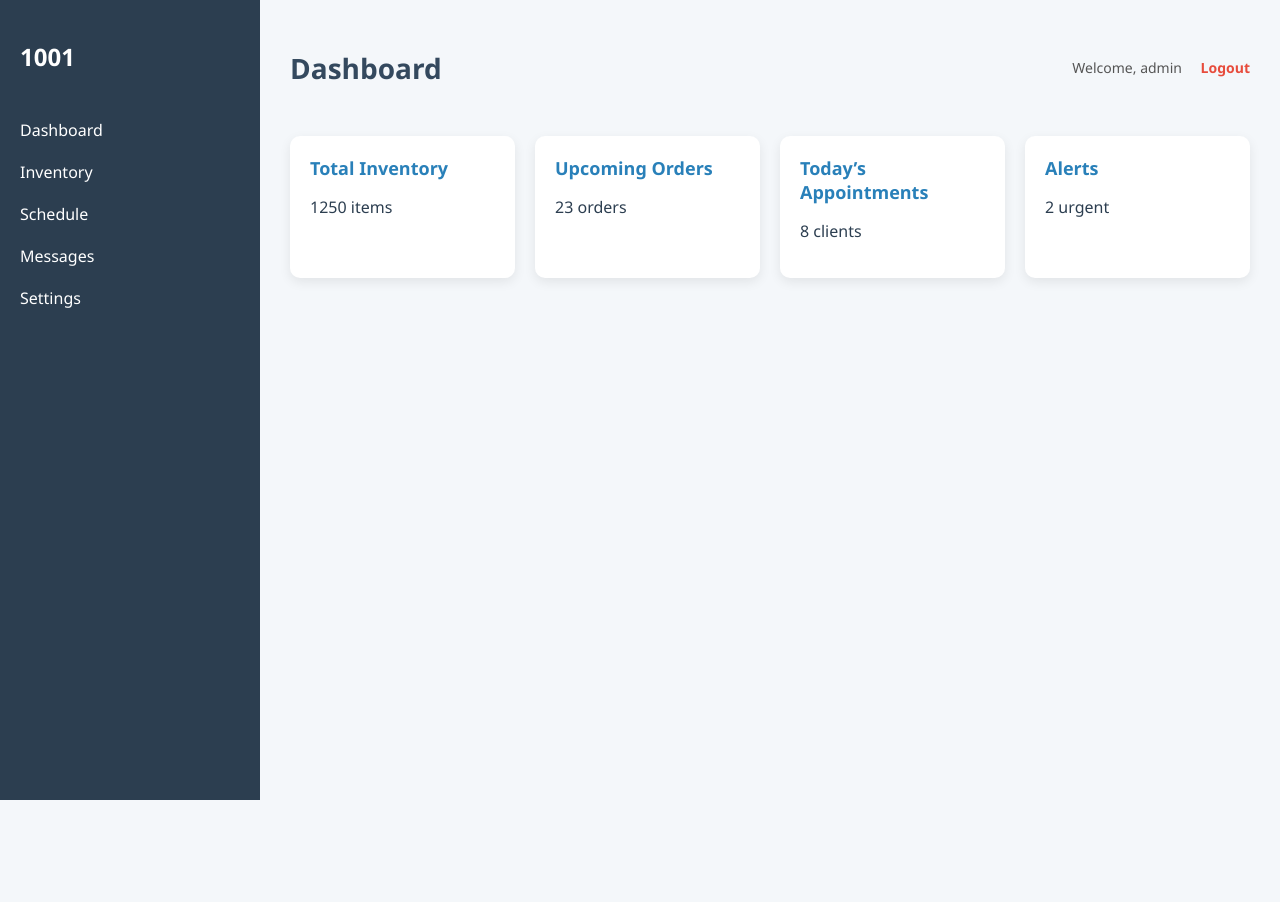
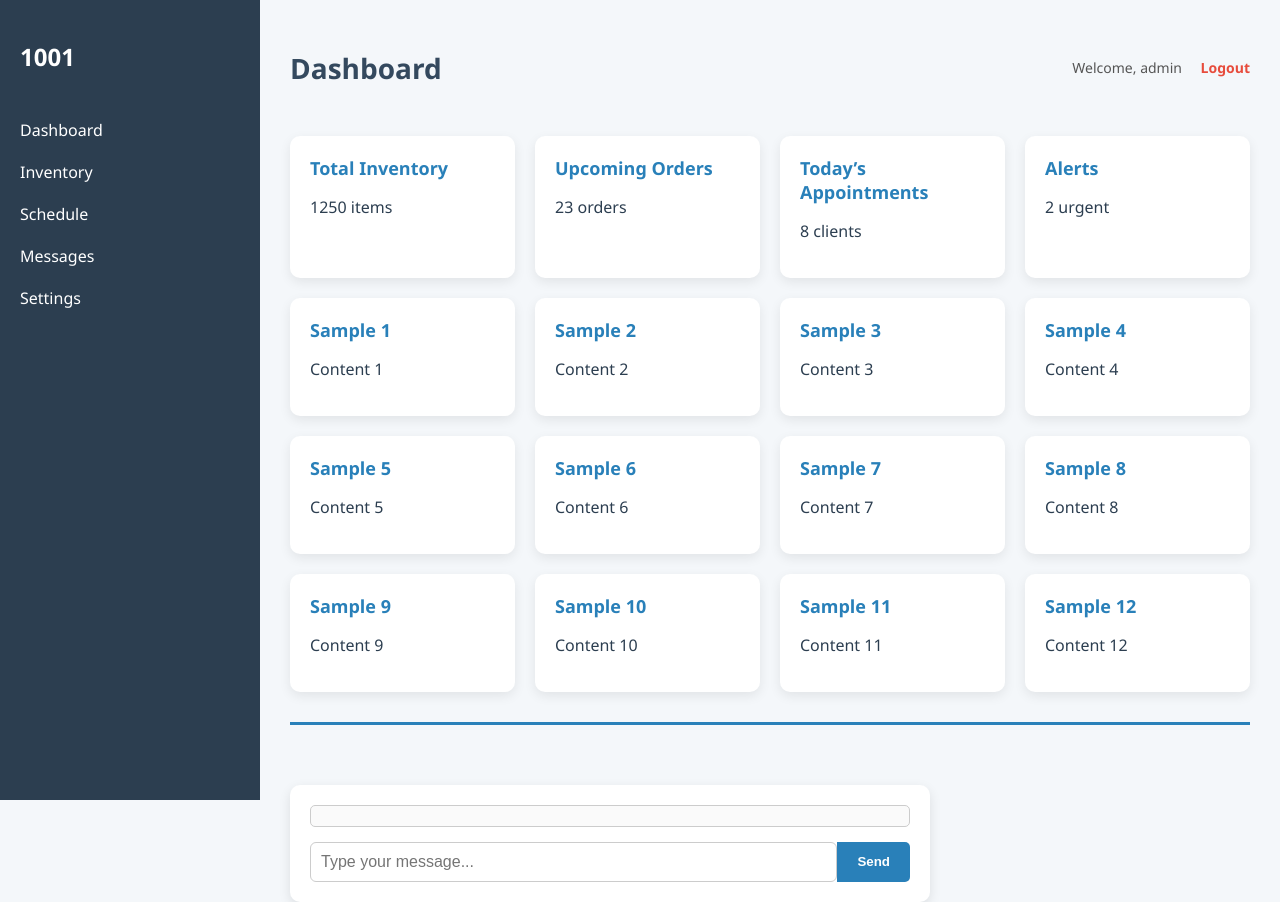
Before and after one commit to JayznCode/project_for2, a Flask app: page /dashboard in a window 1280 px wide. Before the commit the page ends 800 px from the top, so only its background shows below. Run offline with Flask 3, Linux system fonts and the light colour scheme.

Commit message:
Update dashboard layout and styles

```diff
--- a/app/static/css/dashboard.css
+++ b/app/static/css/dashboard.css
@@ -98,3 +98,65 @@ header h1 {
     font-size: 16px;
     color: #2c3e50;
 }
+.chat-container {
+  background: #fff;
+  border-radius: 10px;
+  padding: 10px;
+  box-shadow: 0 4px 12px rgba(0,0,0,0.08);
+  max-width: 600px;
+  margin-top: 30px;
+  display: flex;
+  flex-direction: column;
+  height: 300px;
+}
+
+.chat-messages {
+  flex: 1;
+  overflow-y: auto;
+  padding: 10px;
+  border: 1px solid #ddd;
+  border-radius: 6px;
+  margin-bottom: 10px;
+  background: #f9f9f9;
+}
+
+#chatInput {
+  flex: 1;
+  padding: 10px;
+  border-radius: 6px;
+  border: 1px solid #ccc;
+  font-size: 16px;
+}
+
+#chatForm {
+  display: flex;
+  gap: 10px;
+}
+
+#chatForm button {
+  padding: 10px 20px;
+  background-color: #2980b9;
+  color: white;
+  border: none;
+  border-radius: 6px;
+  cursor: pointer;
+}
+.main-content {
+  display: flex;
+  flex-direction: column; /* 세로 쌓기 */
+}
+
+.cards {
+  display: grid;
+  grid-template-columns: repeat(auto-fit, minmax(220px, 1fr));
+  gap: 20px;
+}
+
+.chat-interface {
+  width: 100%;
+  margin-top: 20px;
+  background: white;
+  border-radius: 10px;
+  padding: 15px;
+  box-shadow: 0 4px 12px rgba(0,0,0,0.08);
+}
--- a/app/templates/dashboard.html
+++ b/app/templates/dashboard.html
@@ -1,10 +1,98 @@
 <!DOCTYPE html>
 <html lang="en">
 <head>
-    <meta charset="UTF-8">
+    <meta charset="UTF-8" />
     <title>1001 OPTOFFICE Dashboard</title>
-    <link rel="stylesheet" href="{{ url_for('static', filename='css/dashboard.css') }}">
+    <link rel="stylesheet" href="{{ url_for('static', filename='css/dashboard.css') }}" />
     <script src="{{ url_for('static', filename='js/dashboard.js') }}" defer></script>
+    <style>
+        /* 기존 dashboard.css에 추가할 CSS */
+        .cards {
+            display: grid;
+            grid-template-columns: repeat(auto-fit, minmax(220px, 1fr));
+            gap: 20px;
+            margin-bottom: 30px; /* 카드와 채팅 사이 공간 */
+        }
+
+        .card {
+            background: white;
+            padding: 20px;
+            border-radius: 10px;
+            box-shadow: 0 4px 12px rgba(0, 0, 0, 0.08);
+            transition: 0.3s ease;
+        }
+
+        .card:hover {
+            transform: translateY(-5px);
+            box-shadow: 0 6px 15px rgba(0, 0, 0, 0.15);
+        }
+
+        .card h3 {
+            margin: 0 0 10px;
+            font-size: 18px;
+            color: #2980b9;
+        }
+
+        .card p {
+            font-size: 16px;
+            color: #2c3e50;
+        }
+
+        /* 구분선 */
+        .divider {
+            border-top: 3px solid #2980b9;
+            margin-bottom: 30px;
+        }
+
+        /* 채팅 UI 영역 */
+        .chat-container {
+            background: white;
+            border-radius: 10px;
+            box-shadow: 0 4px 12px rgba(0,0,0,0.1);
+            padding: 20px;
+            height: 300px;
+            display: flex;
+            flex-direction: column;
+        }
+
+        .chat-messages {
+            flex-grow: 1;
+            overflow-y: auto;
+            border: 1px solid #ccc;
+            border-radius: 5px;
+            padding: 10px;
+            margin-bottom: 15px;
+            background-color: #fafafa;
+        }
+
+        .chat-input-area {
+            display: flex;
+        }
+
+        .chat-input-area input[type="text"] {
+            flex-grow: 1;
+            padding: 10px;
+            border-radius: 5px 0 0 5px;
+            border: 1px solid #ccc;
+            border-right: none;
+            font-size: 16px;
+        }
+
+        .chat-input-area button {
+            padding: 10px 20px;
+            background-color: #2980b9;
+            border: none;
+            border-radius: 0 5px 5px 0;
+            color: white;
+            font-weight: bold;
+            cursor: pointer;
+            transition: background-color 0.3s ease;
+        }
+
+        .chat-input-area button:hover {
+            background-color: #1c5980;
+        }
+    </style>
 </head>
 <body>
     <div class="sidebar">
@@ -44,6 +132,66 @@
                 <h3>Alerts</h3>
                 <p>2 urgent</p>
             </div>
+            <div class="card">
+                <h3>Sample 1</h3>
+                <p>Content 1</p>
+            </div>
+            <div class="card">
+                <h3>Sample 2</h3>
+                <p>Content 2</p>
+            </div>
+            <div class="card">
+                <h3>Sample 3</h3>
+                <p>Content 3</p>
+            </div>
+            <div class="card">
+                <h3>Sample 4</h3>
+                <p>Content 4</p>
+            </div>
+            <div class="card">
+                <h3>Sample 5</h3>
+                <p>Content 5</p>
+            </div>
+            <div class="card">
+                <h3>Sample 6</h3>
+                <p>Content 6</p>
+            </div>
+            <div class="card">
+                <h3>Sample 7</h3>
+                <p>Content 7</p>
+            </div>
+            <div class="card">
+                <h3>Sample 8</h3>
+                <p>Content 8</p>
+            </div>
+            <div class="card">
+                <h3>Sample 9</h3>
+                <p>Content 9</p>
+            </div>
+            <div class="card">
+                <h3>Sample 10</h3>
+                <p>Content 10</p>
+            </div>
+            <div class="card">
+                <h3>Sample 11</h3>
+                <p>Content 11</p>
+            </div>
+            <div class="card">
+                <h3>Sample 12</h3>
+                <p>Content 12</p>
+            </div>
+        </div>
+
+        <div class="divider"></div>
+
+        <div class="chat-container">
+            <div class="chat-messages" id="chatMessages">
+                <!-- 채팅 메시지들이 여기에 출력됩니다 -->
+            </div>
+            <div class="chat-input-area">
+                <input type="text" id="chatInput" placeholder="Type your message..." />
+                <button id="sendBtn">Send</button>
+            </div>
         </div>
     </div>
 </body>
```
Also changed, not shown: app/static/dashboard.css (deleted, +0 -102 lines), 1 other file.
